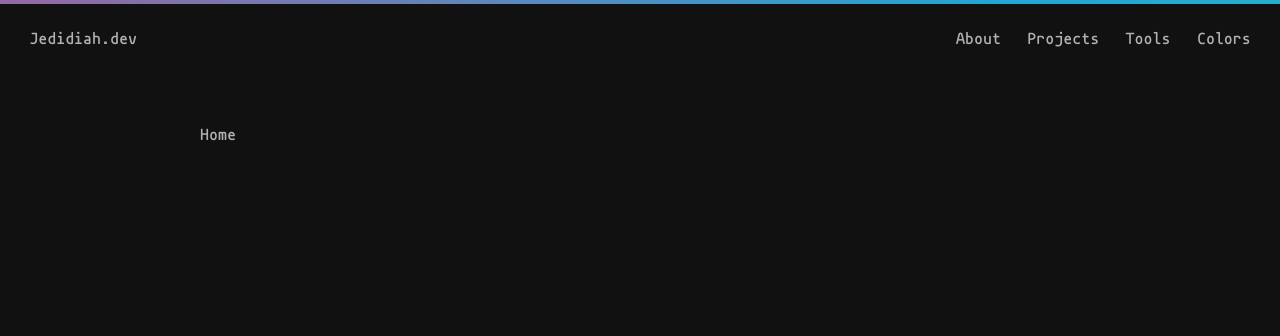
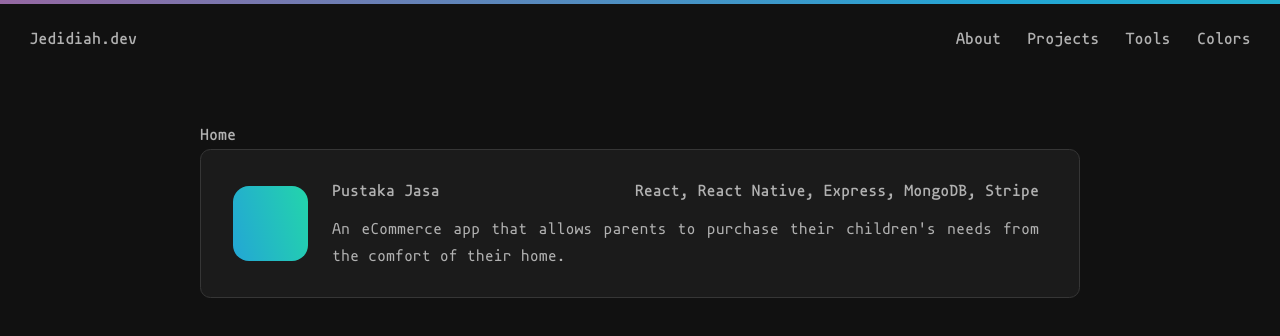
Before and after one commit to danieljantonio/portfolio, a Next.js app: page / in a window 1280 px wide. Shown: the top 336 px of the page. Built offline with nearby package versions, Linux system fonts and the light colour scheme.

Commit message:
add card component

```diff
--- /dev/null
+++ b/src/components/common/card.common.tsx
@@ -0,0 +1,30 @@
+import { useRouter } from 'next/router';
+import { FC } from 'react';
+import { Url } from 'url';
+import s from '../../styles/components/card.module.scss';
+
+interface Props {
+	title: string;
+	body: string;
+	href: string;
+	stack?: string;
+}
+
+const Card: FC<Props> = ({ title, body, href, stack }) => {
+	const router = useRouter();
+
+	return (
+		<div className={s['card']} onClick={() => router.push(href)}>
+			<div className={s['card-brand']}></div>
+			<div className={s['card-content']}>
+				<div className={s['card-title']}>
+					<div>{title}</div>
+					{stack ? <div>{stack}</div> : <></>}
+				</div>
+				<div className={s['card-body']}>{body}</div>
+			</div>
+		</div>
+	);
+};
+
+export default Card;
--- a/src/pages/index.tsx
+++ b/src/pages/index.tsx
@@ -1,5 +1,6 @@
 import type { NextPage } from 'next';
 import Head from 'next/head';
+import Card from '../components/common/card.common';
 
 const Home: NextPage = () => {
 	return (
@@ -9,7 +10,10 @@ const Home: NextPage = () => {
 				<meta name='description' content='Generated by create-t3-app' />
 				<link rel='icon' href='/favicon.ico' />
 			</Head>
-			<div>Home</div>
+			<div>
+				<div>Home</div>
+				<Card title='Pustaka Jasa' stack='React, React Native, Express, MongoDB, Stripe' body="An eCommerce app that allows parents to purchase their children's needs from the comfort of their home." href={'https://google.com'} />
+			</div>
 		</>
 	);
 };
--- /dev/null
+++ b/src/styles/components/card.module.scss
@@ -0,0 +1,41 @@
+@import '../variables.scss';
+
+.card {
+	width: 100%;
+	margin: auto;
+	border: 1px solid $bg-highlight;
+	border-radius: 0.65rem;
+	background-color: $bg-secondary;
+	padding: 1.75rem 1.5rem;
+	display: flex;
+	justify-content: space-evenly;
+	.card-brand {
+		min-height: 75px;
+		min-width: 75px;
+		height: 75px;
+		width: 75px;
+		background: linear-gradient(75deg, #23a6d5, #23d5ab);
+		border-radius: 1rem;
+		margin: 0.5rem;
+	}
+	.card-content {
+		margin: 0 1rem;
+	}
+	.card-title {
+		margin-bottom: 0.75rem;
+		font-size: $text-rg;
+		font-weight: bolder;
+		display: flex;
+		justify-content: space-between;
+	}
+	.card-body {
+		font-weight: normal;
+		text-align: justify;
+	}
+
+	&:hover {
+		cursor: pointer;
+		background-color: $bg-tertiary;
+		transition: 250ms ease;
+	}
+}
```
